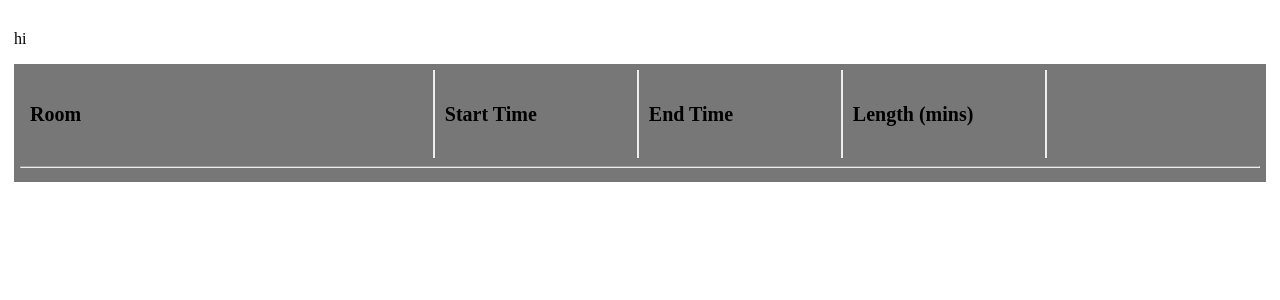
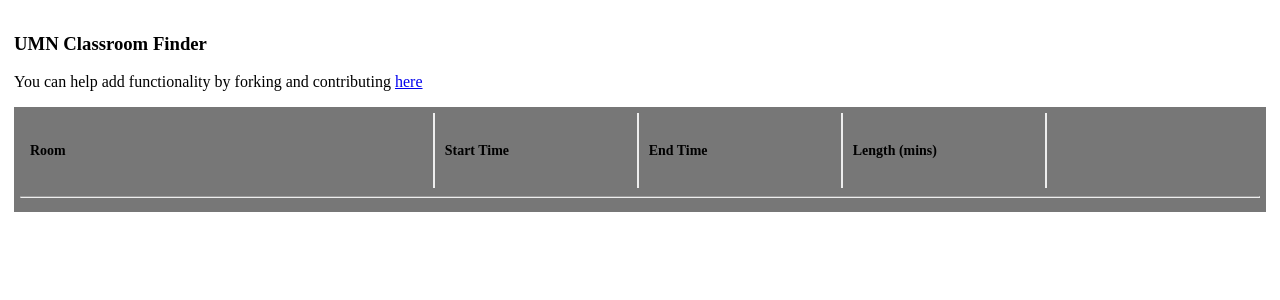
Before and after one commit to mikewadsten/classroom_finder, a Flask app: page / in a window 1280 px wide. Shown: the top 300 px of the page. Run offline with Flask 2, Linux system fonts and the light colour scheme; data that the repository does not hold is empty; some libraries are stand-ins or nearby versions.

Commit message:
add link, change font size

```diff
--- a/static/css/style.css
+++ b/static/css/style.css
@@ -14,7 +14,7 @@
   float:left;
   width:32%;
   border-right: solid 2px #eee;
-  font-size:1.25em;
+  font-size:105%;
 }
 span#start,
 span#end,
--- a/templates/index.html
+++ b/templates/index.html
@@ -4,11 +4,11 @@
   <meta http-equiv="content-type" content="text/html; charset=utf-8">
   <link rel="stylesheet" href="static/css/style.css" type="text/css" media="screen, projection">
   <title>UMN Classroom Finder</title>
-  <script type="text/javascript" src="http://ajax.googleapis.com/ajax/libs/jquery/1.7.2/jquery.min.js"></script>
 </head>
 <body>
   <div class='container'>
-  <p>hi</p>
+    <h3>UMN Classroom Finder</h3>
+    <p>You can help add functionality by forking and contributing <a href="http://github.com/tippenein/classroom_finder">here</a></p>
   <!--
   <form>
     Select Campus:
@@ -20,10 +20,10 @@
   </form>
   -->
   <div id=gaps>
-    <span id='room'><h4>Room</h4></span>
-    <span id='start'><h4>Start Time</h4></span>
-    <span id='end'><h4>End Time</h4></span>
-    <span id='length'><h4>Length (mins)</h4></span>
+    <span id='room'><h5>Room</h5></span>
+    <span id='start'><h5>Start Time</h5></span>
+    <span id='end'><h5>End Time</h5></span>
+    <span id='length'><h5>Length (mins)</h5></span>
     <div class='clear'></div>
     <hr>
     {% for gap in gaps %}
@@ -38,5 +38,6 @@
     {% endfor %}
   </div>
 </div><!-- end container -->
+<!--<script type="text/javascript" src="http://ajax.googleapis.com/ajax/libs/jquery/1.7.2/jquery.min.js"></script> -->
 </body>
 </html>
```
